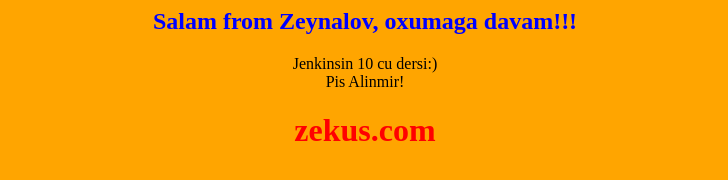
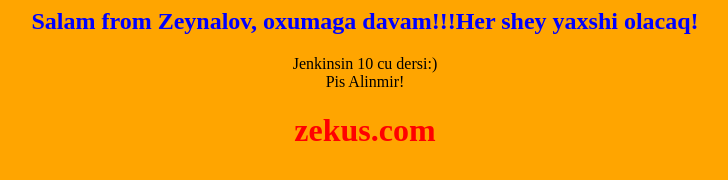
Before and after one commit to Modigliani222/jenkins-project, a plain HTML site: page images/index.html in a window 1280 px wide. Shown: the whole page, without its empty margins (275-1003 px from the left). Drawn offline with Linux system fonts and the light colour scheme.

Commit message:
autodeploy

```diff
--- a/images/index.html
+++ b/images/index.html
@@ -2,7 +2,7 @@
 <body bgcolor=orange>
 <body bgcolor=yellow>
 <center>
-<h2><font color=blue>Salam from Zeynalov, oxumaga davam!!!</font></h2>
+<h2><font color=blue>Salam from Zeynalov, oxumaga davam!!!Her shey yaxshi olacaq!</font></h2>
 Jenkinsin 10 cu dersi:) <br>
 Pis Alinmir! <br>
 <h1><font color=red>zekus.com</font></h1>
```
